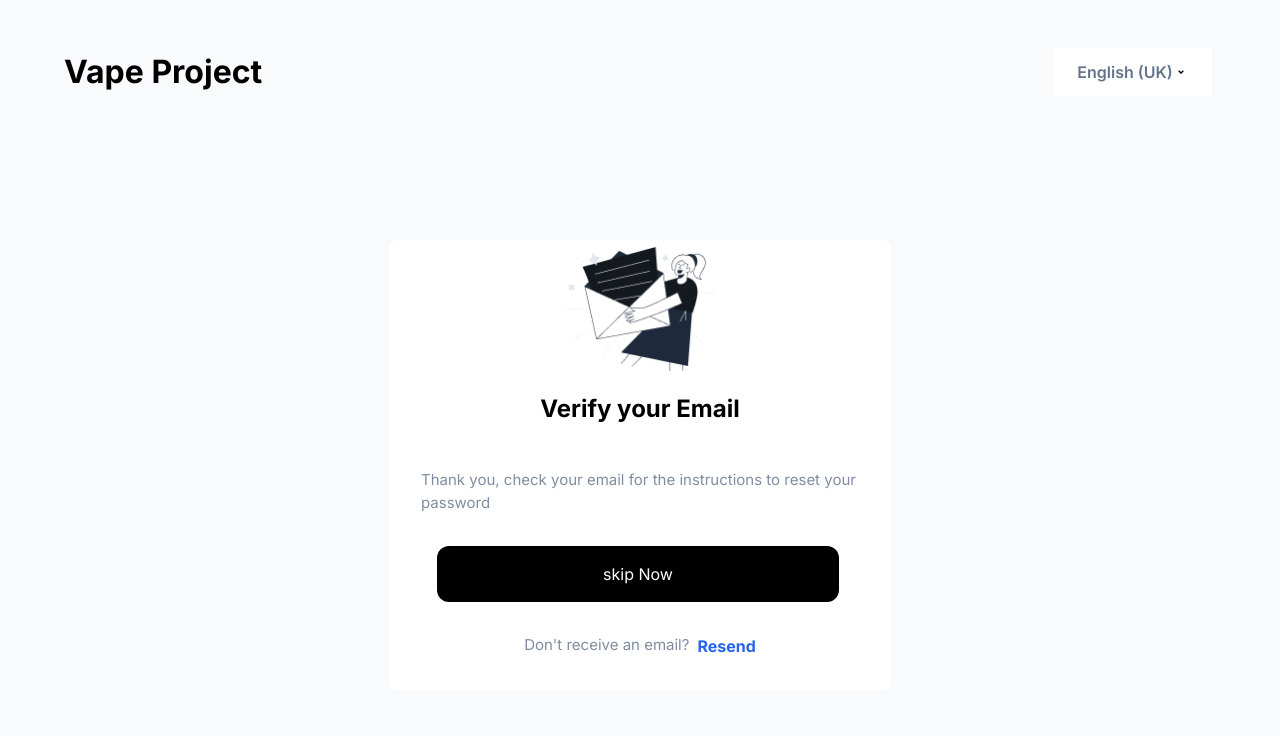
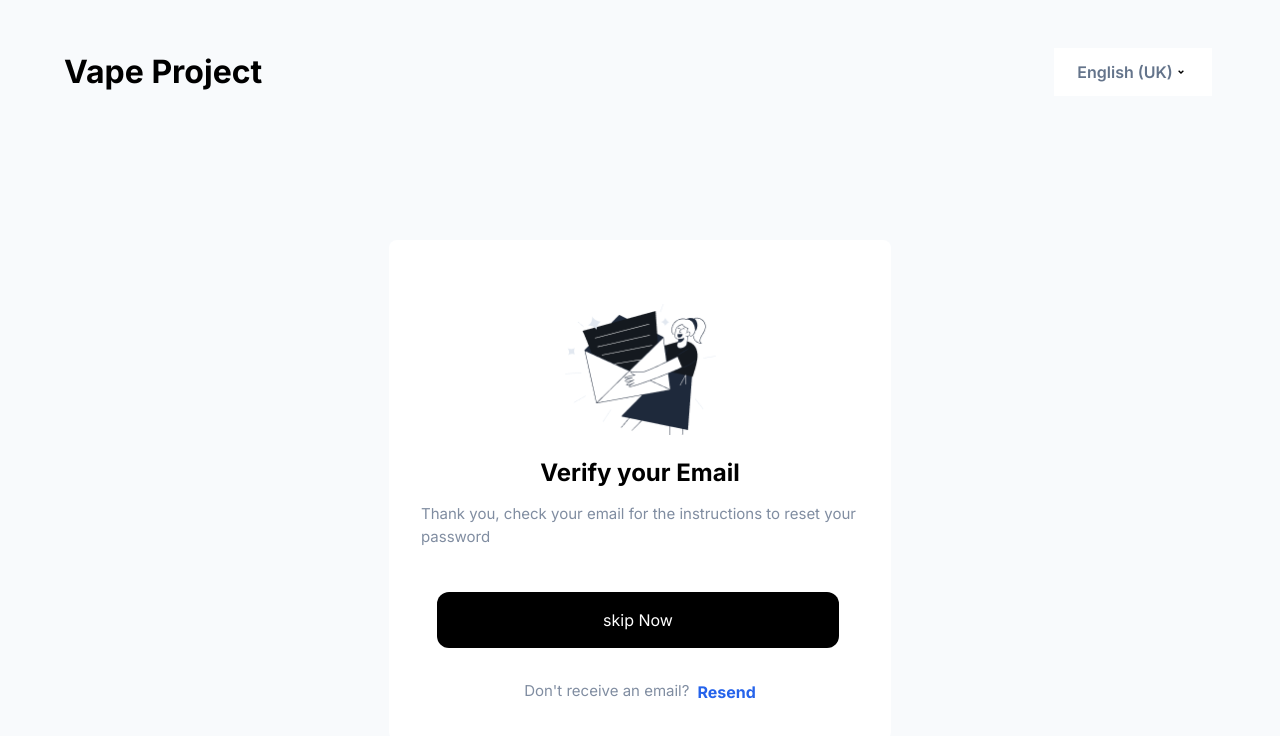
Before and after one commit to Hanna1997-del/VapeProject, a Next.js app: page /verifyPage in a window 1280 px wide. Shown: the top 736 px of the page. Built offline with nearby package versions, Linux system fonts and the light colour scheme.

Commit message:
fix verifyPage

```diff
--- a/app/verifyPage/page.tsx
+++ b/app/verifyPage/page.tsx
@@ -18,17 +18,17 @@ export default function page() {
     </div>
     <div>
     <div className={cn("flex flex-col justify-center items-center mt-24" , "w-full h-full")}>
-        <div className='max-w-[502px] h-[450px] bg-pure-white rounded-lg '>
-        <div className='flex justify-center'>
+        <div className='max-w-[502px] h-[500px] bg-pure-white rounded-lg '>
+        <div className='flex justify-center mt-16'>
                <Image src="/images/004.png" alt="verify" width={151} height={132}/>
             </div>
-            <h3 className='font-bold text-[24px] mb-[10px] text-center mt-5 '>Verify your Email</h3>
+            <h3 className='font-bold text-[24px]  text-center mt-5 '>Verify your Email</h3>
 
-            <p className='text-[15px] text-light-gray  p-8'>Thank you, check your email for the instructions
+            <p className='text-[15px] text-light-gray  py-3 px-8'>Thank you, check your email for the instructions
             to reset your password
             </p>
 
-            <button className="w-[402px] h-[56px] bg-black rounded-[12px] text-white mb-[32px] mx-12">
+            <button className="w-[402px] h-[56px] bg-black rounded-[12px] text-white mb-[32px] mx-12 mt-8 ">
        skip Now
       </button>
      <div className='text-center w-full flex justify-center gap-2'>
```
